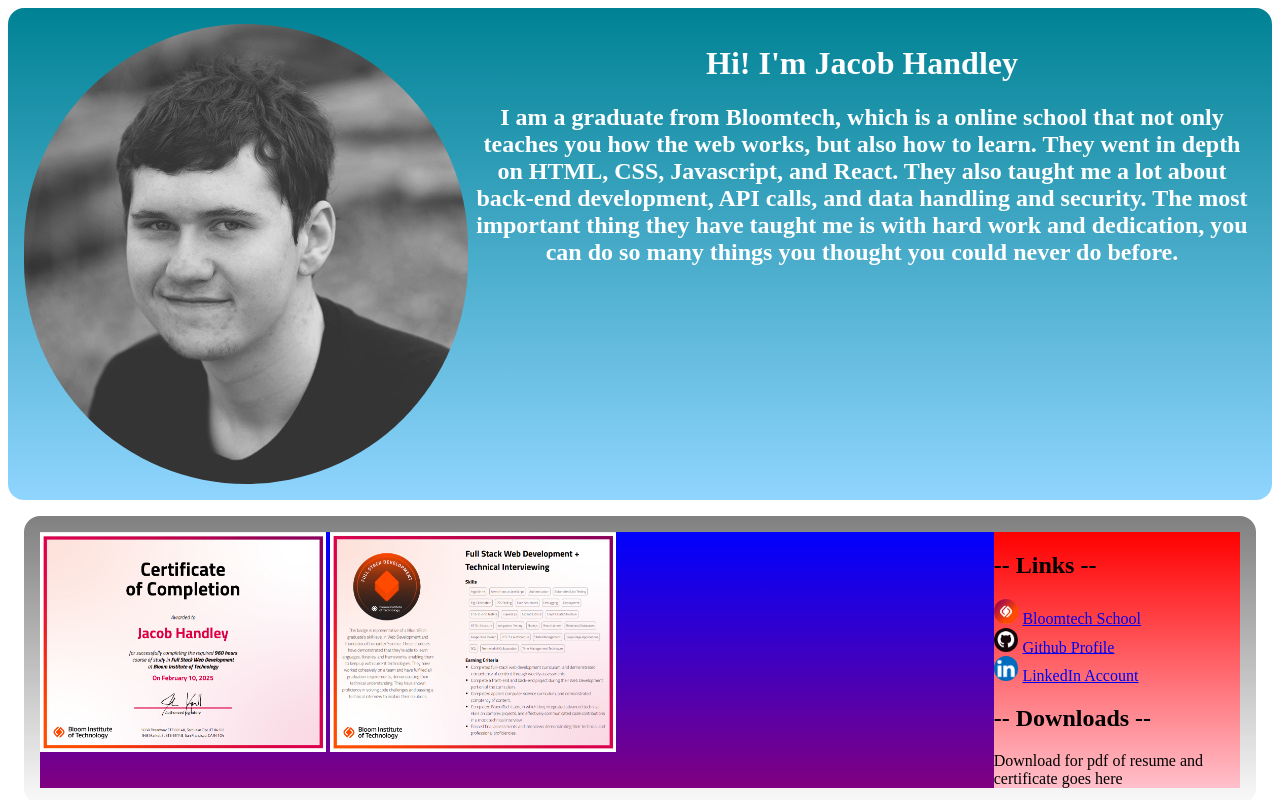
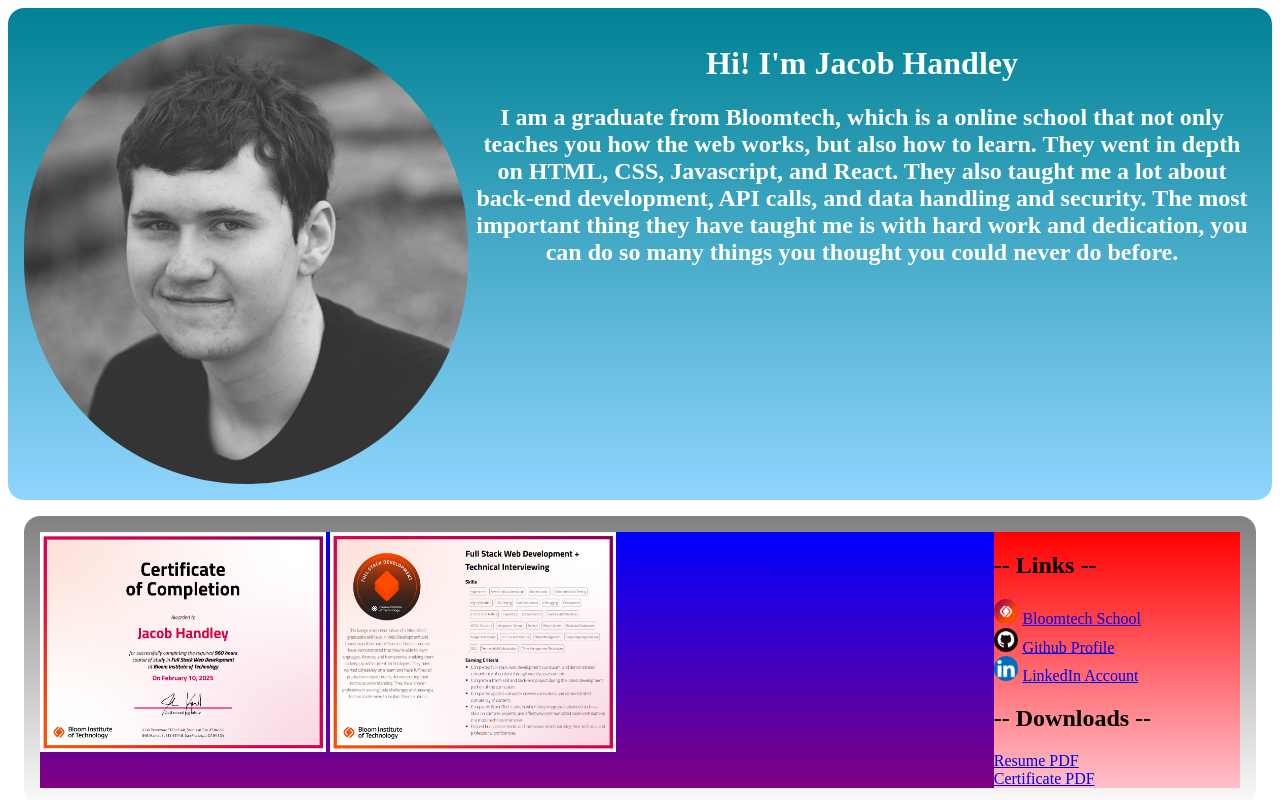
Before and after one commit to SkaarjShark/Personal-Website, a website: page index.html in a window 1280 px wide. Shown: the top 800 px of the page. Drawn offline with Linux system fonts and the light colour scheme.

Commit message:
Added links to download PDFs (Resume and Certificate)

```diff
--- a/index.html
+++ b/index.html
@@ -31,7 +31,12 @@
                 <!-- List of Links: Bloomtech, Resume, Github, LinkedIn -->
                 <div class="downloads-container">
                     <h2>-- Downloads --</h2>
-                    <div>Download for pdf of resume and certificate goes here</div>
+                    <div class="resume-container">
+                        <a href="/pdf_downloads/My Resume v3.pdf">Resume PDF</a>
+                    </div>
+                    <div class="certificate-pdf-container">
+                        <a href="/pdf_downloads/BloomTech Certificate of Completion - Jacob Handley (Full Stack Web Development).pdf">Certificate PDF</a>
+                    </div>
                 </div>
             </div>
         </div>
```
Also changed, not shown: 2 other files.
